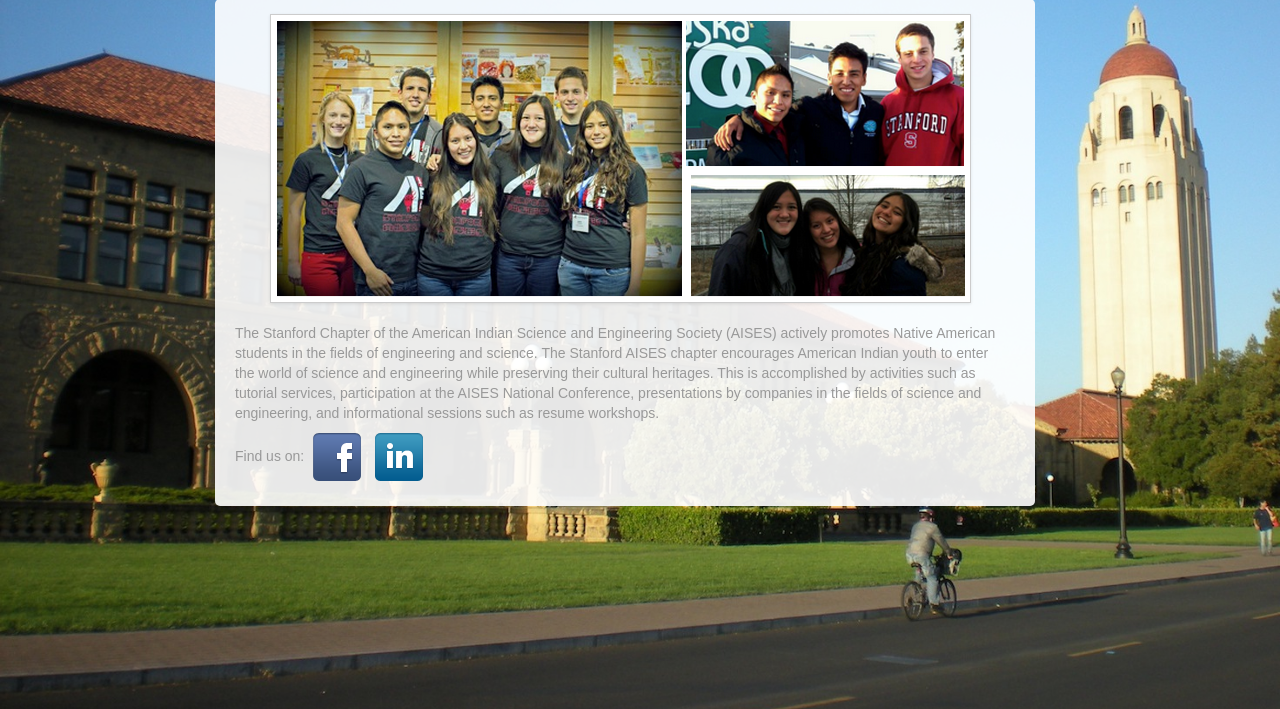
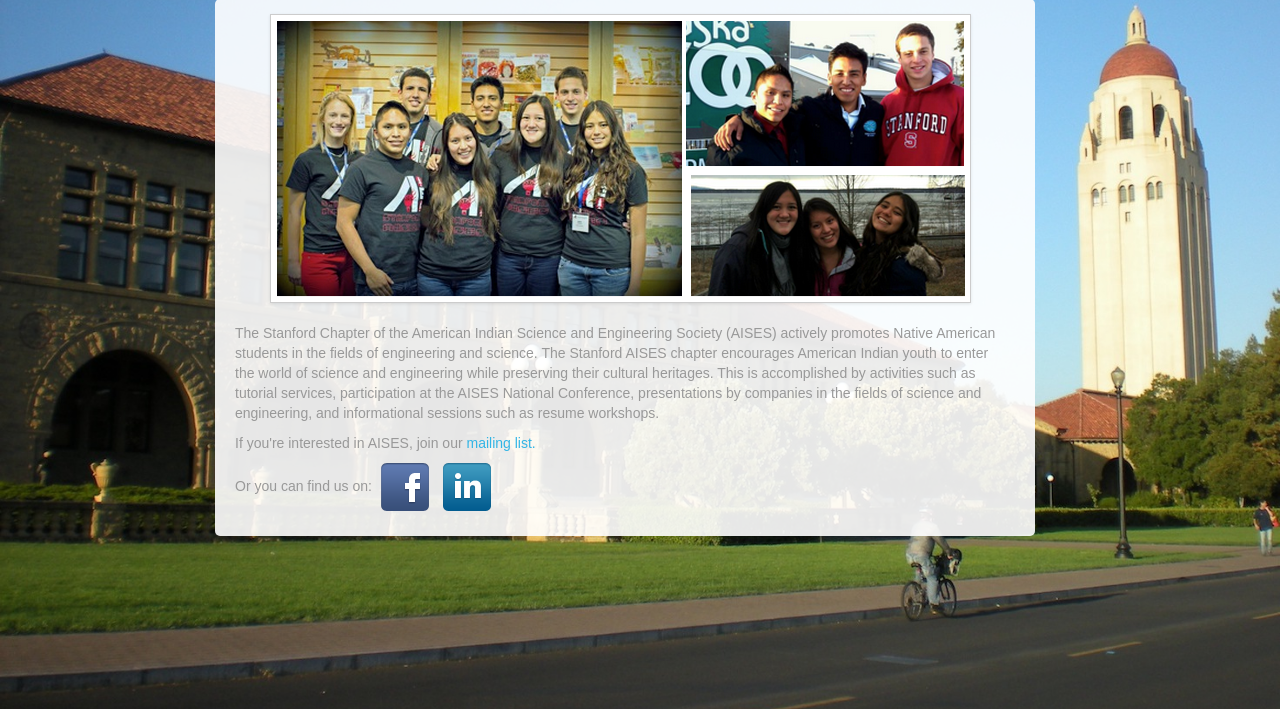
Before and after one commit to markberger/stanford-aises, a Flask app: page / in a window 1280 px wide. Shown: the part 91-800 px from the top of the page. Run offline with Flask 2, Linux system fonts and the light colour scheme; some libraries are stand-ins or nearby versions; some web fonts are replaced.

Commit message:
Added a link to the mailing list on the front page

```diff
--- a/templates/home.html
+++ b/templates/home.html
@@ -9,7 +9,8 @@
 			<p>
 				The Stanford Chapter of the American Indian Science and Engineering Society (AISES) actively promotes Native American students in the fields of engineering and science. The Stanford AISES chapter encourages American Indian youth to enter the world of science and engineering while preserving their cultural heritages. This is accomplished by activities such as tutorial services, participation at the AISES National Conference, presentations by companies in the fields of science and engineering, and informational sessions such as resume workshops.
 			</p>
-			<p>Find us on:
+			<p>If you're interested in AISES, join our <a href="https://mailman.stanford.edu/mailman/listinfo/aises">mailing list.</a></p>
+			<p>Or you can find us on:
 				<a href="https://www.facebook.com/pages/Stanford-AISES/223197257741133" target="blank_"><img src="static/img/facebook_48.png" id="icon"></a>
 				<a href="http://www.linkedin.com/groups/Stanford-AISES-5015126" target="blank_"><img src="static/img/linkedin_48.png" id="icon"></a>
 			</p>
```
